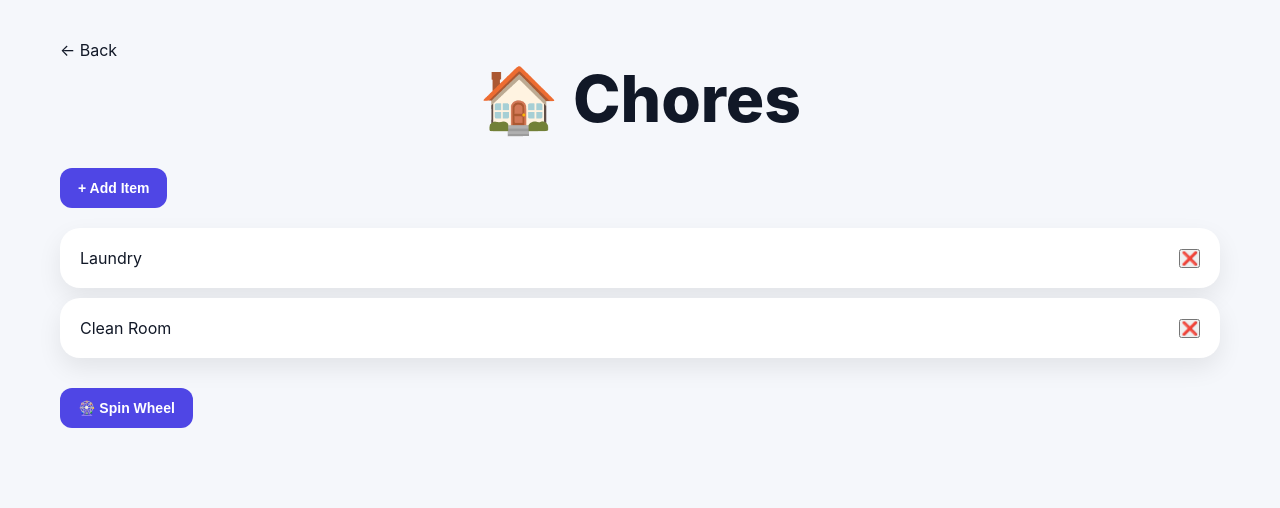
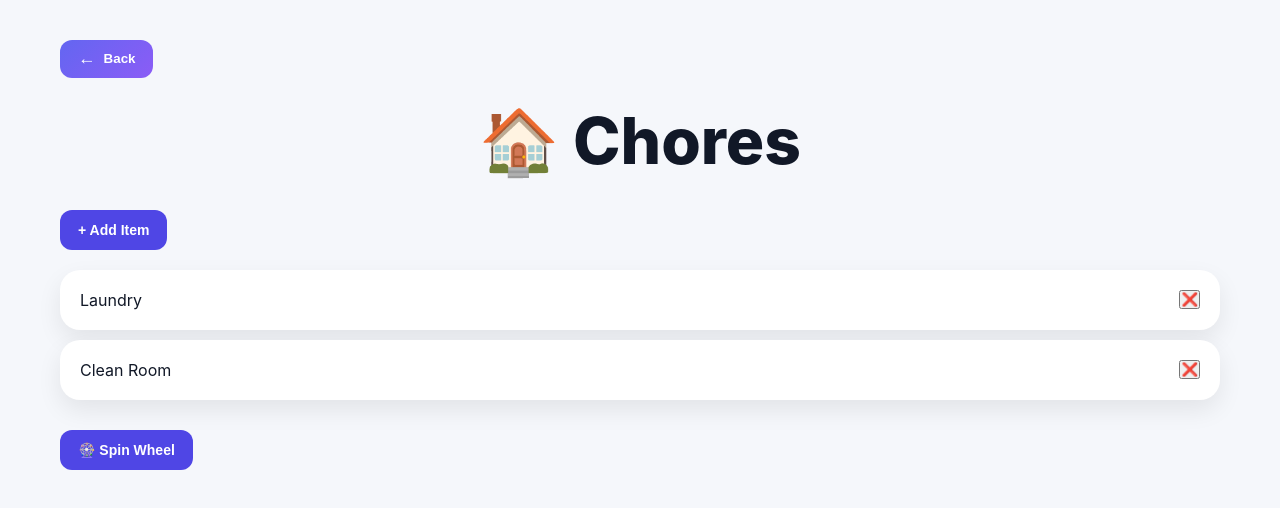
Before and after one commit to KoyanaSingh/decision-hub, a React (Vite) app: page /category/chores in a window 1280 px wide. Shown: the top 508 px of the page. Built offline with nearby package versions, Linux system fonts and the light colour scheme; the HTML template or start-up script is replaced by a standard one.

Commit message:
Add reusable page header and improve navigation

```diff
--- /dev/null
+++ b/src/components/PageHeader.jsx
@@ -0,0 +1,16 @@
+import { useNavigate } from "react-router-dom";
+
+function PageHeader({ title }) {
+  const navigate = useNavigate();
+
+  return (
+    <div className="page-header">
+      <button className="back-btn" onClick={() => navigate(-1)}>
+        <span>←</span>
+        Back
+      </button>
+    </div>
+  );
+}
+
+export default PageHeader;
--- a/src/index.css
+++ b/src/index.css
@@ -358,6 +358,37 @@ a {
   margin-top: 8px;
 }
 
+.page-header {
+  display: flex;
+  align-items: center;
+  gap: 16px;
+  margin-bottom: 24px;
+}
+
+.back-btn {
+  display: flex;
+  align-items: center;
+  gap: 8px;
+  background: linear-gradient(135deg, #6366f1, #8b5cf6);
+  color: white;
+  border: none;
+  padding: 10px 18px;
+  border-radius: 12px;
+  font-weight: 600;
+  cursor: pointer;
+  transition: all 0.25s ease;
+}
+
+.back-btn span {
+  font-size: 1.1rem;
+  line-height: 1;
+}
+
+button:hover {
+  transform: translateY(-2px);
+  box-shadow: 0 10px 25px rgba(99, 102, 241, 0.3);
+}
+
 @keyframes spin {
   to {
     transform: rotate(360deg);
--- a/src/pages/Category.jsx
+++ b/src/pages/Category.jsx
@@ -2,6 +2,7 @@ import { useParams, Link } from "react-router-dom";
 import { useEffect, useState } from "react";
 import { loadCategories, saveCategories } from "../utils/storage";
 import AddItemModal from "../components/AddItemModal";
+import PageHeader from "../components/PageHeader";
 
 function Category() {
   const { id } = useParams();
@@ -70,7 +71,7 @@ function Category() {
 
   return (
     <div className="container">
-      <Link to="/">← Back</Link>
+      <PageHeader />
 
       <h1 className="page-title">
         {category.icon} {category.name}
--- a/src/pages/History.jsx
+++ b/src/pages/History.jsx
@@ -1,12 +1,13 @@
 import { Link } from "react-router-dom";
 import { loadHistory } from "../utils/storage";
+import PageHeader from "../components/PageHeader";
 
 function History() {
   const history = loadHistory();
 
   return (
     <div className="container">
-      <Link to="/">← Back</Link>
+      <PageHeader />
 
       <h1 className="page-title">History</h1>
 
--- a/src/pages/Wheel.jsx
+++ b/src/pages/Wheel.jsx
@@ -1,6 +1,7 @@
 import { useParams, Link } from "react-router-dom";
 import { useEffect, useState } from "react";
 import { loadCategories, loadHistory, saveHistory } from "../utils/storage";
+import PageHeader from "../components/PageHeader";
 
 function Wheel() {
   const { id } = useParams();
@@ -51,7 +52,8 @@ function Wheel() {
 
   return (
     <div className="container">
-      <Link to={`/category/${id}`}>← Back</Link>
+      <PageHeader />
+      {/* <Link to={`/category/${id}`}>← Back</Link> */}
 
       <h1 className="page-title">🎡 {category.name}</h1>
 
```
